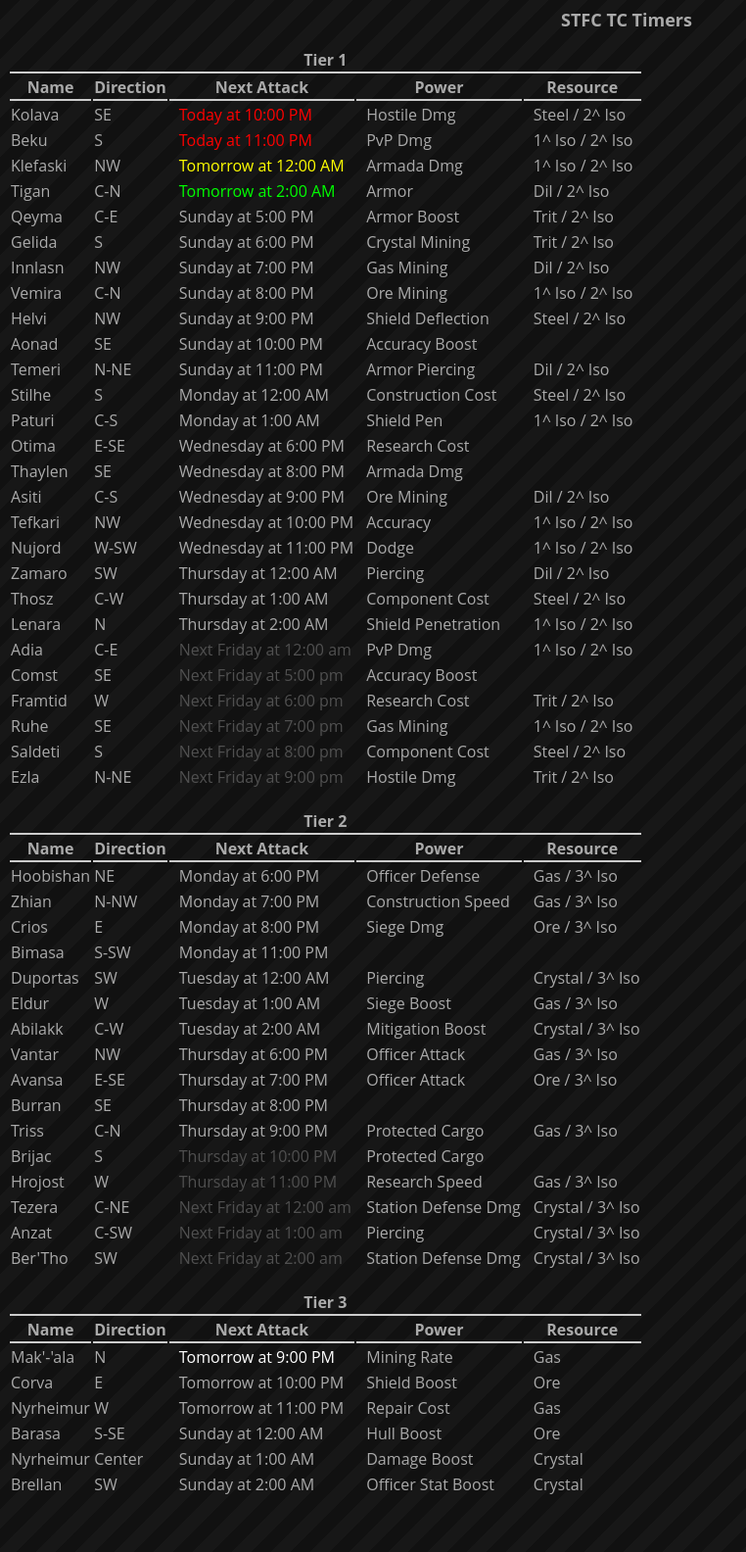
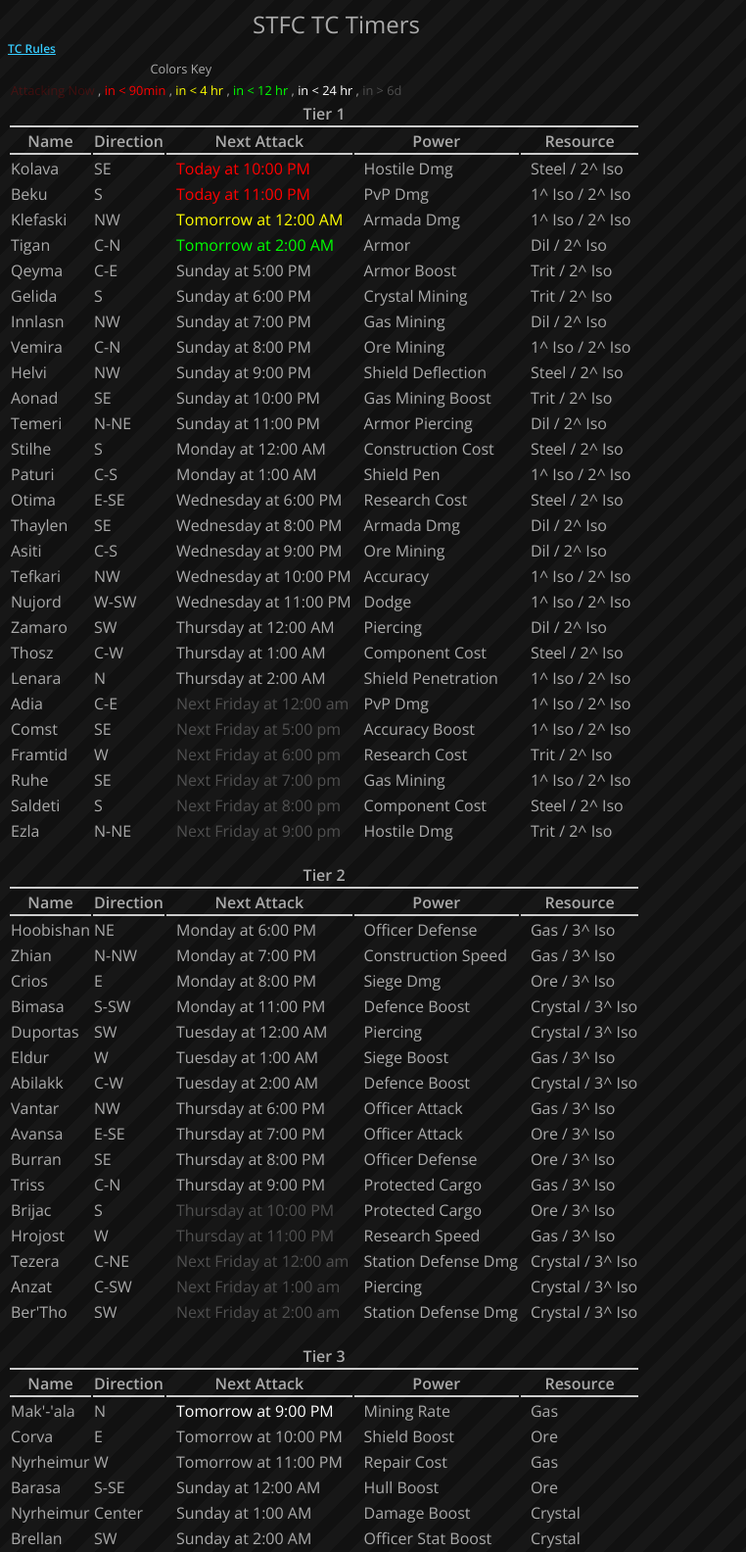
Before and after one commit to the1killer/stfcTCTimers, a website with bundled scripts: page index.html in a window 1280 px wide. Shown: the top 1584 px of the page at 98% size, without its empty margins (0-762 px from the left). Built offline with nearby package versions, Linux system fonts and the light colour scheme.

Commit message:
Add missing powers and resources, add colors key

```diff
--- a/assets/style.css
+++ b/assets/style.css
@@ -21,6 +21,10 @@
 .pageTitle {
     font-size: 2em;
     padding-left: 250px;
+}
+
+#colorsKey {
+    font-size: 0.8em;
 }
 
 .tier tr th{
--- a/assets/systems.json
+++ b/assets/systems.json
@@ -37,28 +37,32 @@
             "direction": "SE",
             "attackDay": 3,
             "attackHour": 20,
-            "power" : "Armada Dmg"
+            "power" : "Armada Dmg",
+            "resource" : "Dil / 2^ Iso"
         },
         {
             "name": "Comst",
             "direction": "SE",
             "attackDay": 5,
             "attackHour": 17,
-            "power" : "Accuracy Boost"
+            "power" : "Accuracy Boost",
+            "resource" : "1^ Iso / 2^ Iso"
         },
         {
             "name": "Aonad",
             "direction": "SE",
             "attackDay": 0,
             "attackHour": 22,
-            "power" : "Accuracy Boost"
+            "power" : "Gas Mining Boost",
+            "resource" : "Trit / 2^ Iso"
         },
         {
             "name": "Otima",
             "direction": "E-SE",
             "attackDay": 3,
             "attackHour": 18,
-            "power" : "Research Cost"
+            "power" : "Research Cost",
+            "resource" : "Steel / 2^ Iso"
         },
         {
             "name": "Qeyma",
@@ -219,20 +223,25 @@
             "name": "Bimasa",
             "direction": "S-SW",
             "attackDay": 1,
-            "attackHour": 23
+            "attackHour": 23,
+            "power": "Defence Boost",
+            "resource" : "Crystal / 3^ Iso"
         },
         {
             "name": "Burran",
             "direction": "SE",
             "attackDay": 4,
-            "attackHour": 20
+            "attackHour": 20,
+            "power": "Officer Defense",
+            "resource": "Ore / 3^ Iso"
         },
         {
             "name": "Brijac",
             "direction": "S",
             "attackDay": 4,
             "attackHour": 22,
-            "power" : "Protected Cargo"
+            "power" : "Protected Cargo",
+            "resource": "Ore / 3^ Iso"
         },
         {
             "name": "Avansa",
@@ -295,7 +304,7 @@
             "direction": "C-W",
             "attackDay": 2,
             "attackHour": 2,
-            "power" : "Mitigation Boost",
+            "power" : "Defence Boost",
             "resource" : "Crystal / 3^ Iso"
         },
         {
--- a/index.html
+++ b/index.html
@@ -1,5 +1,7 @@
 <html>
     <head>
+        <link rel="preconnect" href="https://fonts.gstatic.com">
+        <link href="https://fonts.googleapis.com/css2?family=Open+Sans:wght@400;600&display=swap" rel="stylesheet">
         <link rel="stylesheet" href="./assets/style.css">
         <link rel="icon" href="./assets/favicon.png" sizes="32x32">
         <link rel="icon" href="./assets/favicon-180.png" sizes="180x180">
@@ -7,9 +9,21 @@
     </head>
     <body>
         <div id="main">
-            <h2 style="text-align: center;">STFC TC Timers</h2>
+            <div class="pageTitle">STFC TC Timers</div>
+            <span class="center"><a href="https://startrekfleetcommand.scopely.com/rules/">TC Rules</a></span>
             <table id="syslist">
-
+                <tbody id="colorsKey">
+                    <tr><td colspan='3' style="text-align: center;">Colors Key</td></tr>
+                    <tr>
+                        <td colspan="5">
+                        <span class="blinking">Attacking Now</span>
+                        , <span class="red">in &lt; 90min</span>
+                        , <span class="yellow">in &lt; 4 hr</span>
+                        , <span class="green">in &lt; 12 hr</span>
+                        , <span class="white">in &lt; 24 hr</span>
+                        , <span class="darkgrey">in &gt; 6d</span>
+                    </tr>
+                </tbody>
             </table>
         </div>
         <script src="https://cdn.jsdelivr.net/npm/jquery@3.5.1/dist/jquery.min.js"></script>
```
